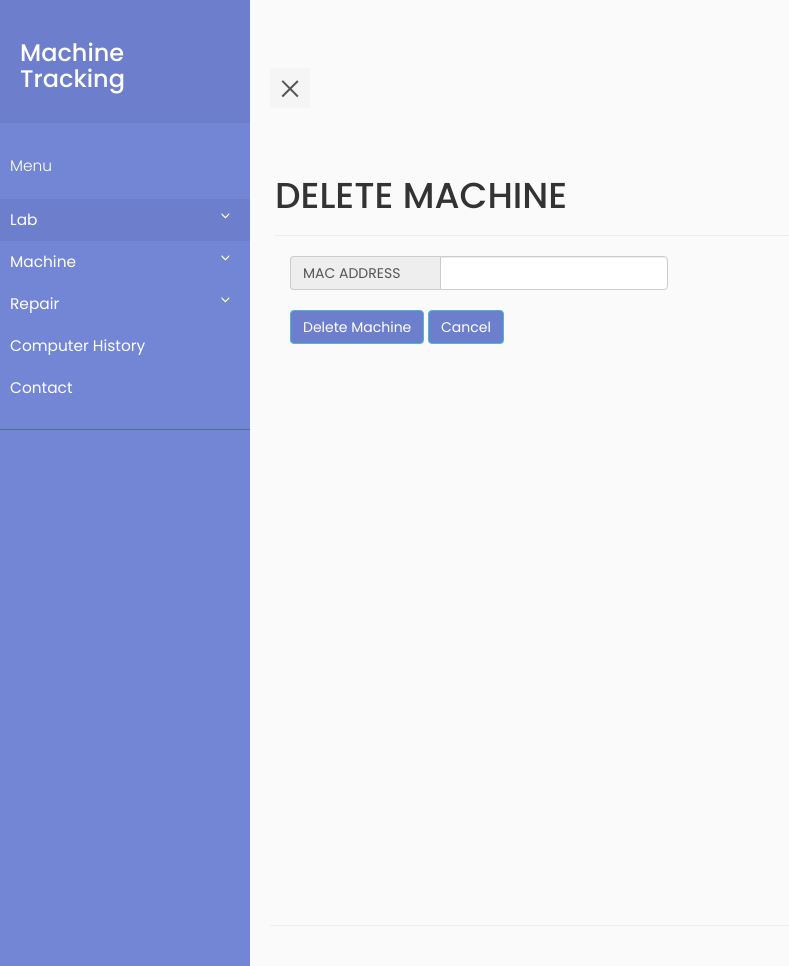
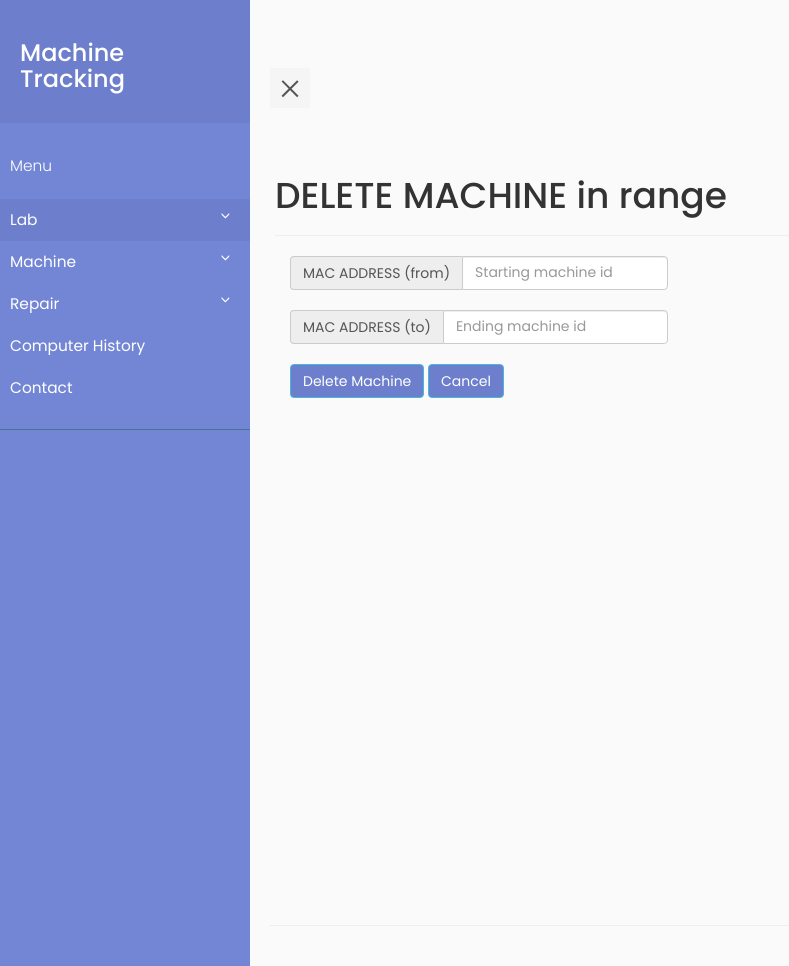
Before and after one commit to h-attari/MachineTracking, a PHP site: page /deletemc.php in a window 1280 px wide. Shown: the whole page, without its empty margins (0-789 px from the left). Run offline with PHP 8.4, Linux system fonts and the light colour scheme; the visitor is signed in with stand-in values (Sample User, id 1); some libraries are stand-ins or nearby versions.

Commit message:
Add files via upload

```diff
--- a/computers.sql
+++ b/computers.sql
@@ -191,3 +191,4 @@ COMMIT;
 /*!40101 SET CHARACTER_SET_CLIENT=@OLD_CHARACTER_SET_CLIENT */;
 /*!40101 SET CHARACTER_SET_RESULTS=@OLD_CHARACTER_SET_RESULTS */;
 /*!40101 SET COLLATION_CONNECTION=@OLD_COLLATION_CONNECTION */;
+ALTER TABLE `machine` CHANGE `MAC_ADDR` `MAC_ADDR` INT(11) NULL DEFAULT NULL;
--- a/deletemc.php
+++ b/deletemc.php
@@ -21,26 +21,29 @@
         }
         else
         {
+            $flag=0;
+            for($i=$_POST['mac_addr'];$i<=$_POST['mac_addr2'];$i++)
+            {
                 $stmt = $pdo->prepare('SELECT COUNT(*) FROM machine WHERE MAC_ADDR = :mac_addr');
-            $stmt->execute(array(':mac_addr' => $_POST['mac_addr']));
+                $stmt->execute(array(':mac_addr' => $i));
                 $row = $stmt->fetch(PDO::FETCH_ASSOC);
                 if($row['COUNT(*)'] !== '0')
                 {
                      $stmt = $pdo->prepare('DELETE FROM machine WHERE mac_addr = :mac_addr');
-                    $stmt->execute(array(':mac_addr' => $_POST['mac_addr']));
-                $_SESSION['success'] = "The Machine was Deleted Successfully";
+                        $stmt->execute(array(':mac_addr' => $i));
+                    $_SESSION['success'].="Machine".$i." deleted Successfully\n";
+                }
+                else
+                {
+                    $_SESSION['error'] .= "Machine".$i." does not Exists\n";
+                    $flag++;
+                }
+            }
             header('Location: home.php');
             return;
         }
-            else
-            {
-                $_SESSION['error'] = "Machine does not Exists";
-                    header('Location: deletemc.php');
-                    return;
     }
 
-        }
-    }
 ?>
 <html>
 <head>
@@ -66,7 +69,7 @@
    <div class="container-fluid row" id="content">
 
     <div class="page-header">
-    <h1>DELETE MACHINE</h1>
+    <h1>DELETE MACHINE in range</h1>
     </div>
     <?php
     if ( isset($_SESSION['error']) )
@@ -79,8 +82,12 @@
     <form method="POST" action="deletemc.php" class="col-xs-5">
 
     <div class="input-group">
-    <span class="input-group-addon">MAC ADDRESS </span>
-    <input type="text" name="mac_addr" class="form-control"> </div><br/>
+    <span class="input-group-addon">MAC ADDRESS (from)</span>
+    <input type="text" name="mac_addr" class="form-control" placeholder="Starting machine id"> </div><br/>
+
+    <div class="input-group">
+    <span class="input-group-addon">MAC ADDRESS (to)</span>
+    <input type="text" name="mac_addr2" class="form-control" placeholder="Ending machine id"> </div><br/>
 
 
     <input type="submit" value="Delete Machine" class="btn btn-info">
--- a/navbar.php
+++ b/navbar.php
@@ -2,7 +2,7 @@
             <!-- Sidebar Holder -->
             <nav id="sidebar">
                 <div class="sidebar-header">
-                    <h3>Machine Tracking</h3>
+                    <a href="home.php"><h3>Machine Tracking</h3></a>
                 </div>
 
                 <ul class="list-unstyled components">
```
Also changed, not shown: addmc.php (+18 -8 lines), posmc.php (+14 -11 lines). Lines whose indentation alone changed are shown as unchanged.
